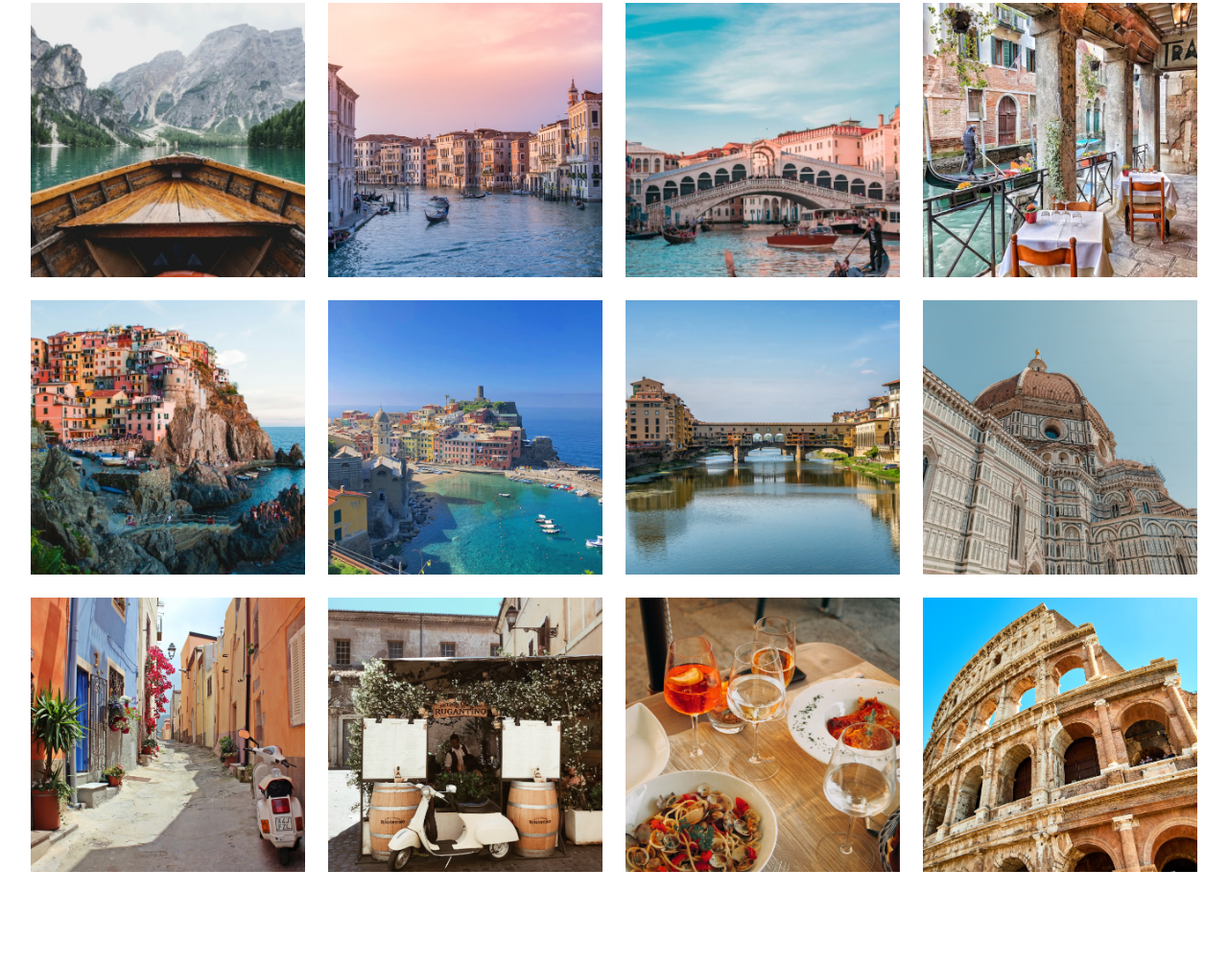
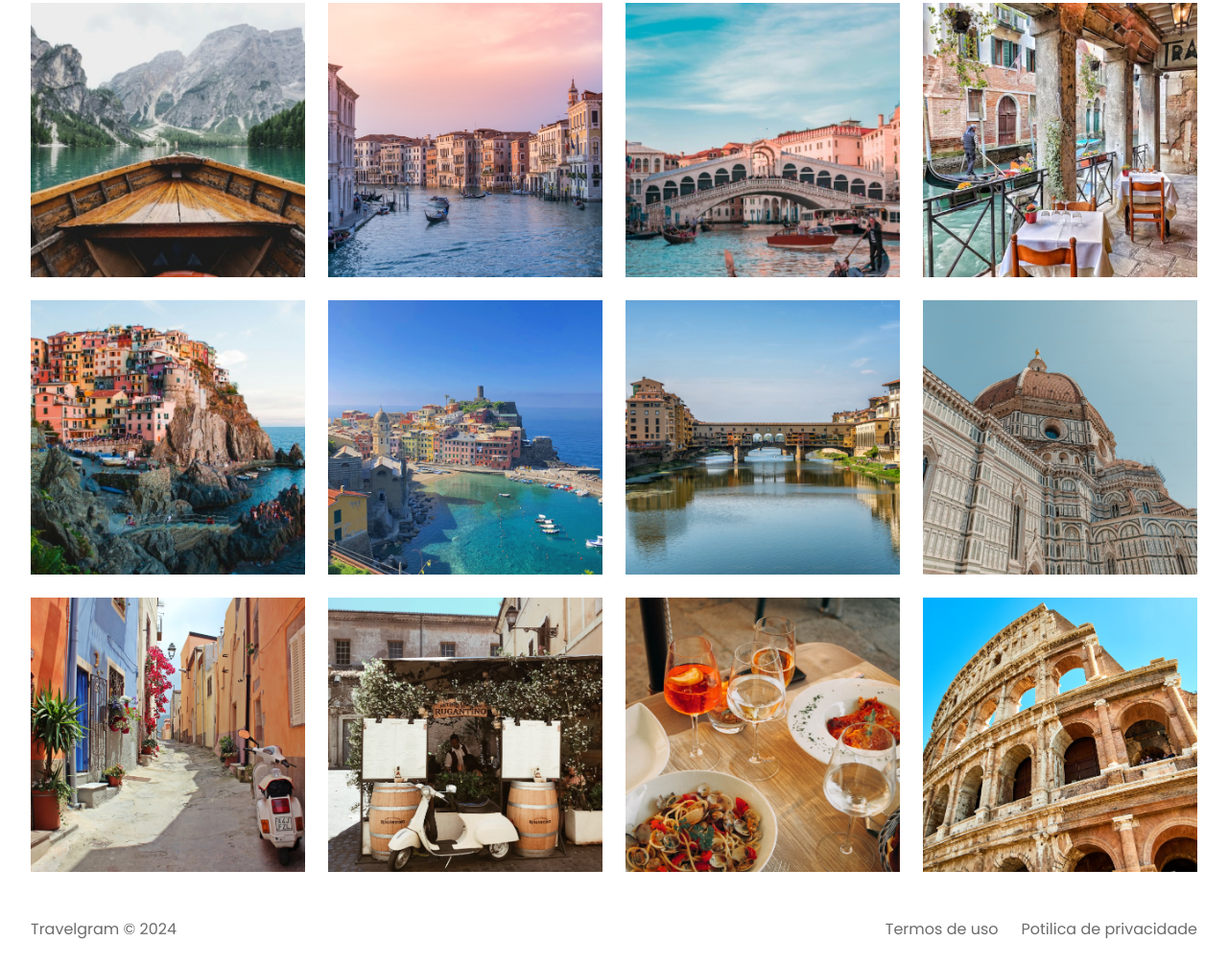
Before and after one commit to WendersonSantos00/perfil-de-viagens-Rocketseat, a plain HTML site: page index.html in a window 1280 px wide. Shown: the part 357-1362 px from the top of the page at 96% size. Before the commit the page ends 1290 px from the top, so only its background shows below. Drawn offline with Linux system fonts and the light colour scheme.

Commit message:
done footer

```diff
--- a/index.html
+++ b/index.html
@@ -82,5 +82,17 @@
         <img src="assets/images/Image 12.png" alt="..." />
 
       </main>
+
+      <footer class="container">
+        <span>
+          Travelgram &copy; 2024
+        </span>
+        <span>
+          Termos de uso
+        </span>
+        <span>
+          Potilica de privacidade
+        </span>
+      </footer>
     </body>
 </html>
--- /dev/null
+++ b/styles/footer.css
@@ -0,0 +1,12 @@
+footer{
+  display: flex;
+  padding-block: 24px;
+}
+
+footer span:nth-child(1){
+  margin-right: auto;
+}
+
+footer span:nth-child(2){
+  margin-right: 24px;
+}
--- a/styles/index.css
+++ b/styles/index.css
@@ -2,3 +2,4 @@
 @import url(nav.css);
 @import url(header.css);
 @import url(main.css);
+@import url(footer.css);
```
